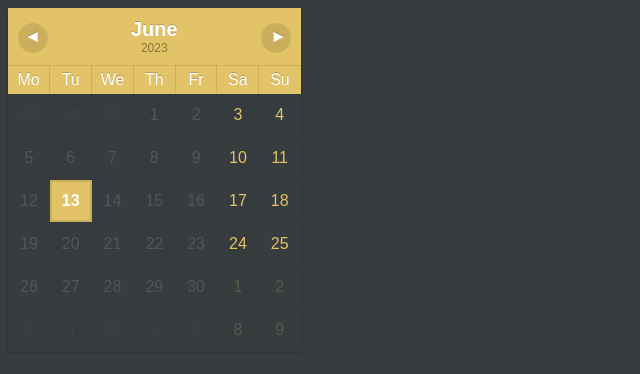
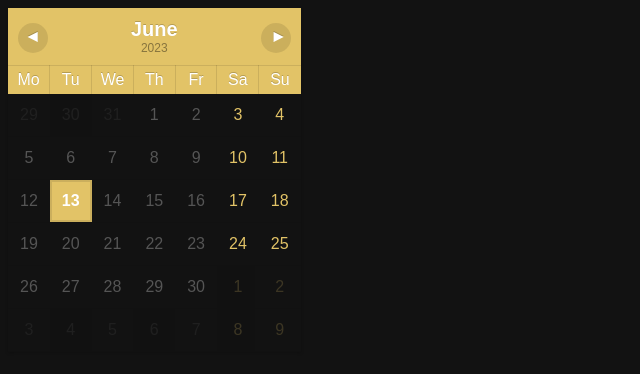
Before and after one commit to inkandalderbooks/Dark-Minimalist-notion, a plain HTML site: page index.html in a window 1280 px wide. Shown: the whole page, without its empty margins (0-640 px from the left). Drawn offline with Linux system fonts and the light colour scheme.

Commit message:
Update index.html

```diff
--- a/index.html
+++ b/index.html
@@ -6,7 +6,7 @@
   <style>
     body {
       font-family: 'Arial', sans-serif;
-      background-color: #373C3f;
+      background-color: #121212;
     }
     .wrapper {
       display: flex;
@@ -31,13 +31,13 @@
       border-collapse: collapse;
       table-layout: fixed;
       box-shadow: 0px 1px 3px rgba(0, 0, 0, 0.2);
-      background-color: #373C3f;
+      background-color: #121212;
       position: absolute;
     }
     td,
     th {
       text-align: center;
-      background-color: ##2F3438;
+      background-color: #121212;
     }
 
     th {
```
